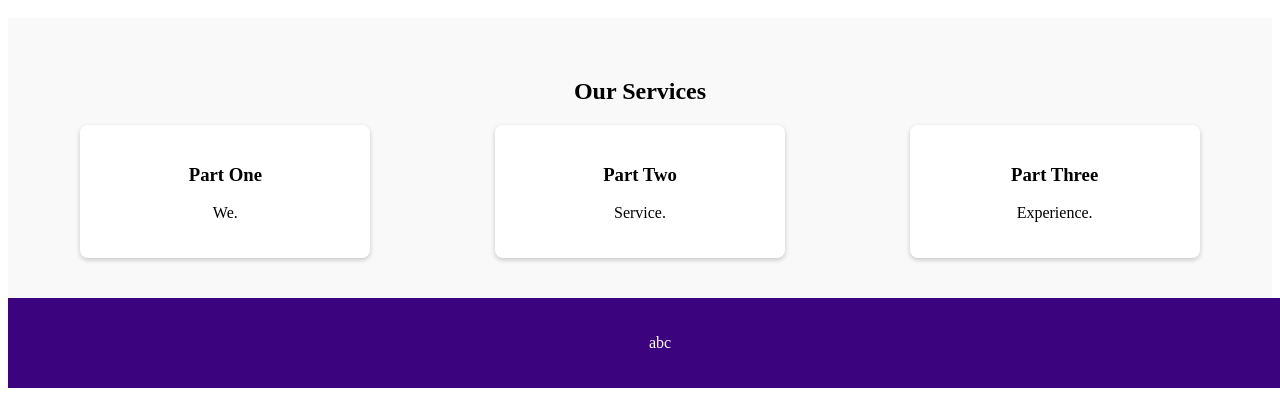
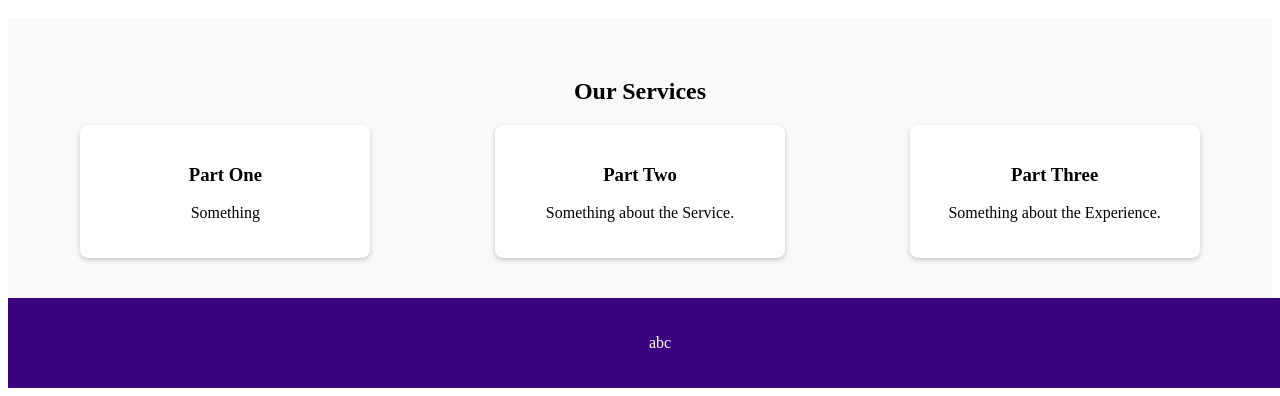
Before and after one commit to AnzhelikaZhalynbekova/basicsoffront, a plain HTML site: page index.html in a window 1280 px wide. Shown: the part 850-1246 px from the top of the page. Drawn offline with Linux system fonts and the light colour scheme.

Commit message:
Update index.html

```diff
--- a/index.html
+++ b/index.html
@@ -46,20 +46,20 @@
         <div class="cards"> <!-- Container for the cards -->
             <div class="card"> <!-- Card 1 -->
                 <h3>Part One</h3>
-                <p>We.</p>
+                <p>Something</p>
             </div>
             <div class="card"> <!-- Card 2 -->
                 <h3>Part Two</h3>
-                <p>Service.</p>
+                <p>Something about the Service.</p>
             </div>
             <div class="card"> <!-- Card 3 -->
                 <h3>Part Three</h3>
-                <p>Experience.</p>
+                <p>Something about the Experience.</p>
             </div>
         </div>
     </section>
     <footer>
-        <p>abc</p> <!-- Добавьте текст копирайта -->
+        <p>abc</p> <!-- текст копирайта -->
       </footer>
 
 </body>
```
